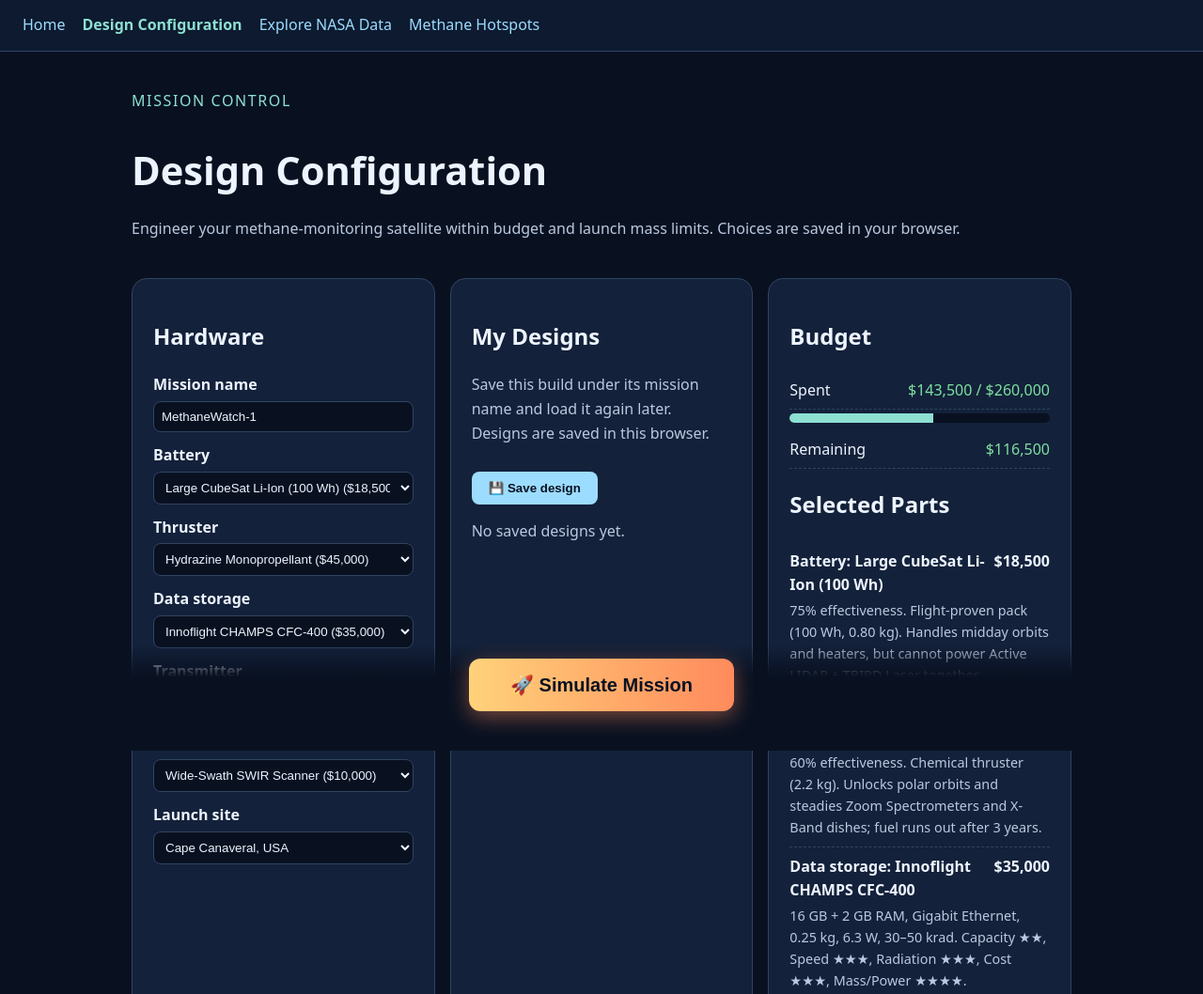
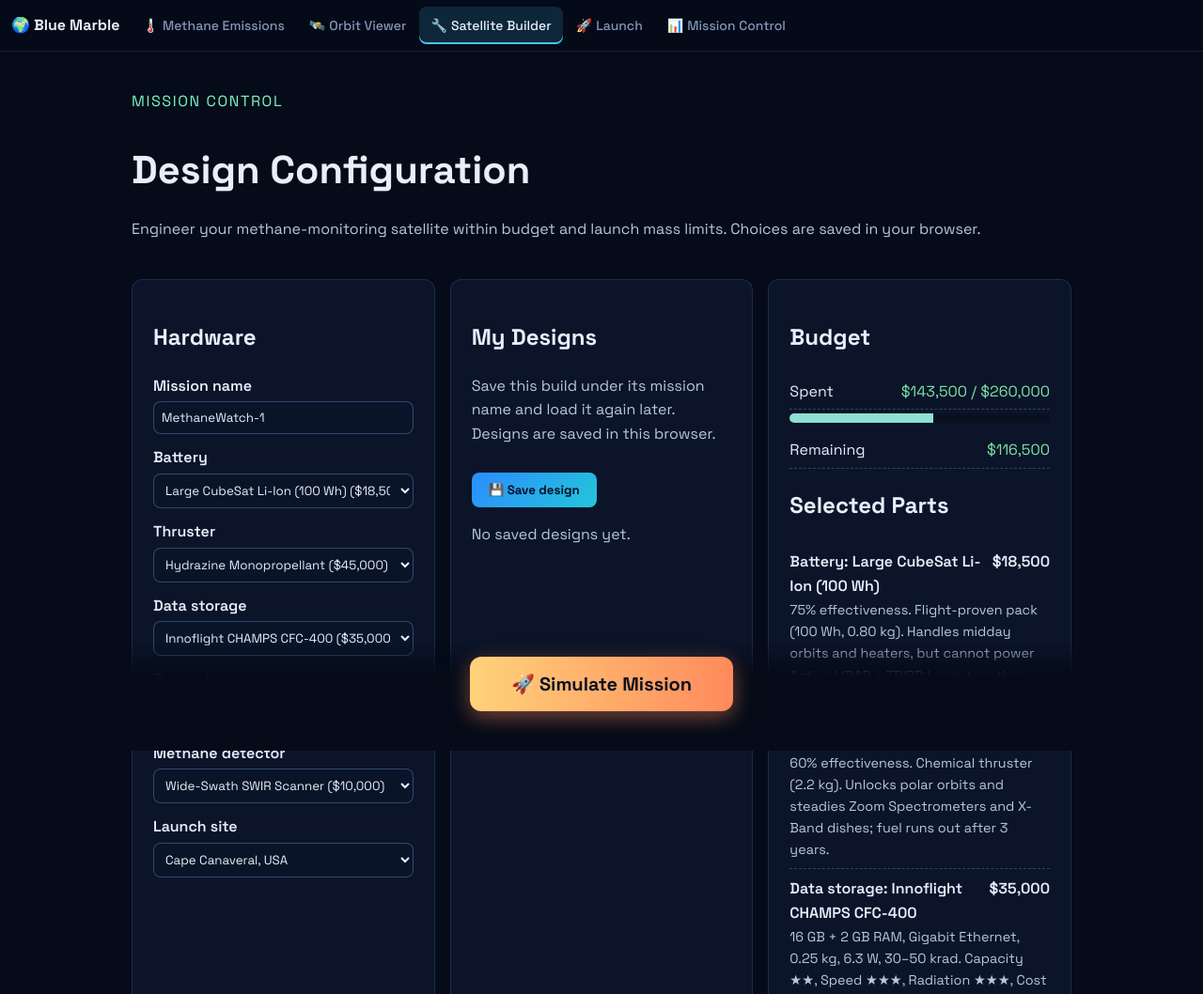
Before and after one commit to curiofrontierx/NasaApp_2026_SpaceMissionDesign, a plain HTML site: page design.html in a window 1280 px wide. Shown: the top 1058 px of the page at 94% size. Drawn offline with Linux system fonts and the light colour scheme.

Commit message:
Design page: match simulation page top bar, tabs and theme

```diff
--- a/assets/styles.css
+++ b/assets/styles.css
@@ -39,3 +39,28 @@ button:disabled { opacity: .5; cursor: default; }
 @media (prefers-reduced-motion: reduce) { .big-btn { animation: none; transition: none; } }
 .map { width: 100%; border-radius: 10px; border: 1px solid #304461; background: #000; min-height: 200px; display: block; }
 footer { margin-top: 40px; color: #92a4bd; font-size: .85rem; }
+
+/* ===== Game theme: matches simulation/css/sim.css (used by design.html) ===== */
+.game-theme { --bg: #050b18; --panel: rgba(12, 22, 44, 0.92); --line: rgba(120, 170, 255, 0.16);
+  --line-strong: rgba(120, 170, 255, 0.34); --text: #e7eefc; --muted: #8396ba; --accent: #4cc3ff;
+  background: var(--bg); color: var(--text); font-family: 'Space Grotesk', system-ui, sans-serif; }
+.game-theme p, .game-theme .muted { color: #b8c6e2; }
+.game-theme .label { color: #7cf2c8; }
+.game-theme .panel { background: var(--panel); border-color: var(--line); border-radius: 12px; }
+.game-theme select, .game-theme input { background: #0a1428; border-color: var(--line-strong); color: var(--text); font-family: inherit; }
+.game-theme button { font-family: inherit; }
+.game-theme button:not(.big-btn):not(.secondary) { background: linear-gradient(135deg, #2b8cff, #23c6d8); color: #031026; }
+.game-theme button.secondary { background: rgba(255, 255, 255, .04); color: var(--text); border: 1px solid var(--line-strong); }
+.game-theme .launch-bar { background: linear-gradient(to top, #050b18 70%, rgba(5, 11, 24, 0)); }
+
+/* Top bar and tabs (same look as the simulation page) */
+.topbar { position: sticky; top: 0; z-index: 1000; display: flex; align-items: center; gap: 12px; height: 54px; padding: 0 12px;
+  background: rgba(5, 11, 24, .96); border-bottom: 1px solid var(--line); backdrop-filter: blur(10px); }
+.topbar .brand { font-weight: 700; font-size: 16px; white-space: nowrap; color: var(--text); text-decoration: none; }
+.topbar .brand:hover span { text-decoration: underline; }
+.topbar nav.tabs { display: flex; gap: 2px; flex: 1; padding: 0; background: none; border: 0; overflow-x: auto; scrollbar-width: none; }
+.topbar nav.tabs::-webkit-scrollbar { display: none; }
+.topbar .tab-link { display: inline-flex; align-items: center; gap: 4px; padding: 9px 12px; border-radius: 8px; white-space: nowrap;
+  color: var(--muted); font-weight: 500; font-size: 14px; text-decoration: none; }
+.topbar .tab-link:hover { color: var(--text); background: rgba(255, 255, 255, .04); }
+.topbar .tab-link.on { color: var(--text); background: rgba(76, 195, 255, .15); box-shadow: inset 0 -2px 0 var(--accent); }
--- a/design.html
+++ b/design.html
@@ -3,16 +3,24 @@
 <head>
   <meta charset="UTF-8">
   <meta name="viewport" content="width=device-width, initial-scale=1">
-  <title>Design Configuration | CurioFrontierX</title>
+  <title>Satellite Builder | Blue Marble</title>
+  <link rel="preconnect" href="https://fonts.googleapis.com">
+  <link rel="preconnect" href="https://fonts.gstatic.com" crossorigin>
+  <link href="https://fonts.googleapis.com/css2?family=Space+Grotesk:wght@400;500;600;700&family=JetBrains+Mono:wght@400;600&display=swap" rel="stylesheet">
   <link rel="stylesheet" href="assets/styles.css">
 </head>
-<body>
-  <nav>
-    <a href="index.html">Home</a>
-    <a href="design.html" class="active">Design Configuration</a>
-    <a href="nasa-data.html">Explore NASA Data</a>
-    <a href="methane.html">Methane Hotspots</a>
-  </nav>
+<body class="game-theme">
+  <!-- Same top bar as simulation.html. Tabs open the simulation on that view (simulation.html?view=...). -->
+  <header class="topbar">
+    <a class="brand" href="index.html" title="Mission: Blue Marble start page">🌍 <span>Blue Marble</span></a>
+    <nav class="tabs" aria-label="Game views">
+      <a class="tab-link" href="simulation.html?view=map">🌡️ <span>Methane Emissions</span></a>
+      <a class="tab-link" href="simulation.html?view=orbit">🛰️ <span>Orbit Viewer</span></a>
+      <a class="tab-link on" href="design.html" aria-current="page">🔧 <span>Satellite Builder</span></a>
+      <a class="tab-link" href="simulation.html?view=launch">🚀 <span>Launch</span></a>
+      <a class="tab-link" href="simulation.html?view=ops">📊 <span>Mission Control</span></a>
+    </nav>
+  </header>
   <main>
     <p class="label">Mission Control</p>
     <h1>Design Configuration</h1>
```
